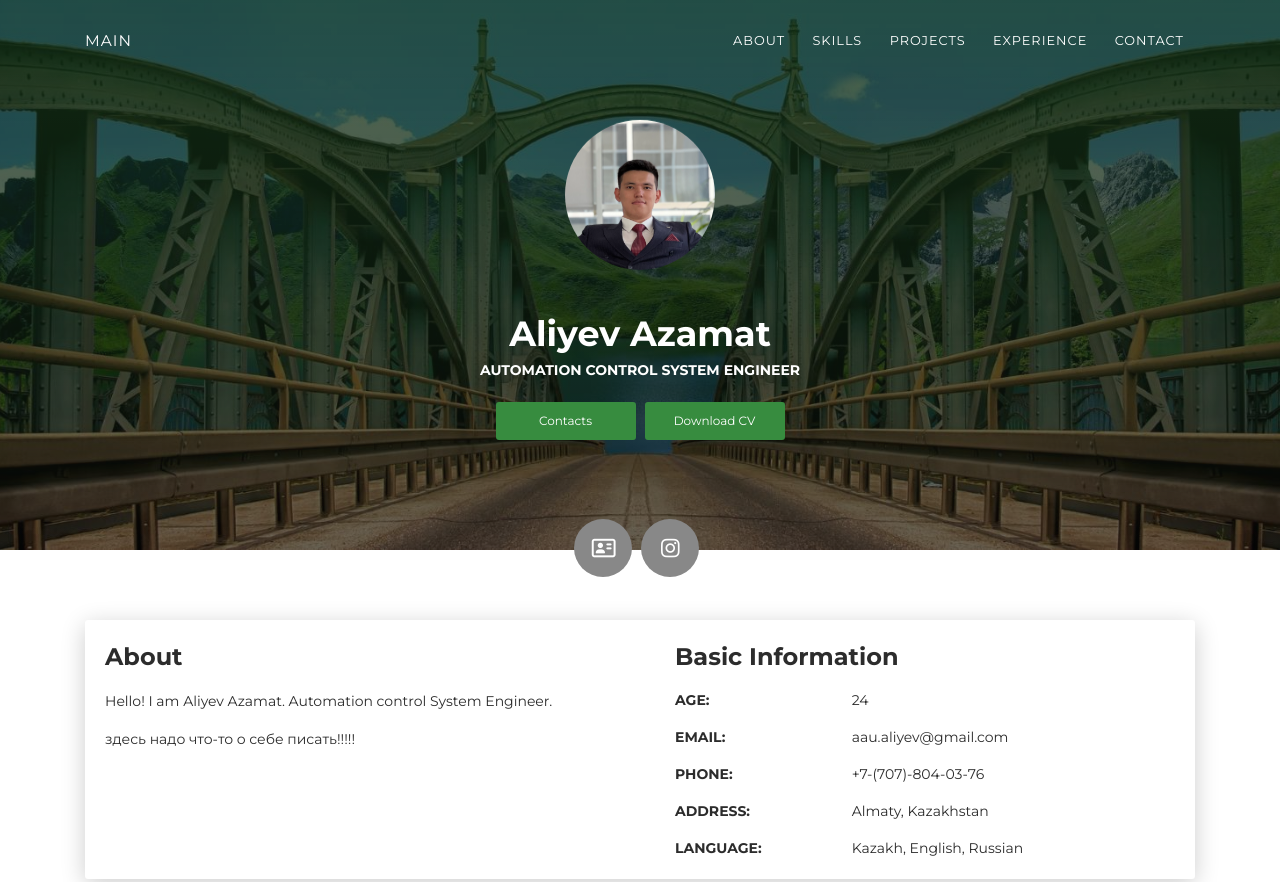
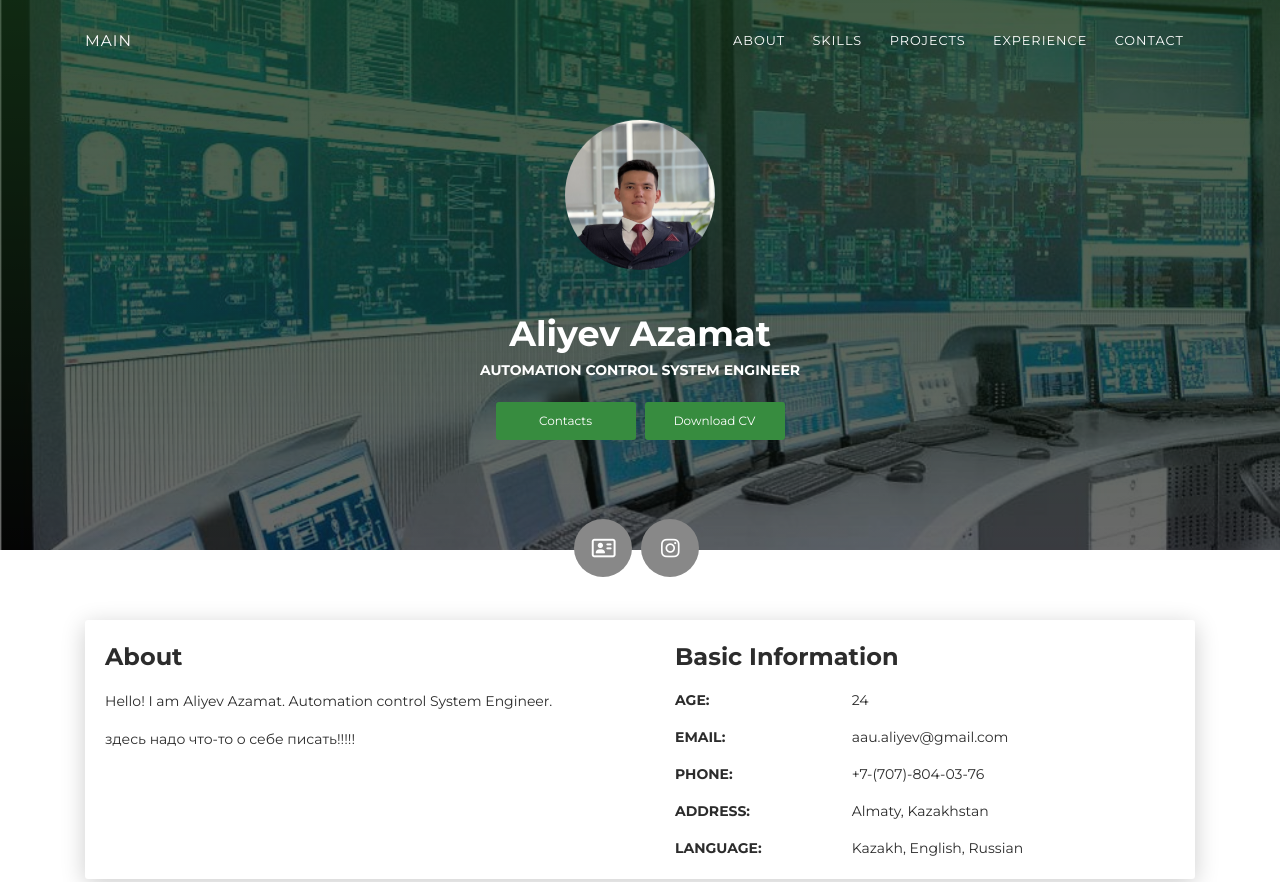
Before and after one commit to aau012/111, a plain HTML site: page index.html in a window 1280 px wide. Shown: the top 882 px of the page. Drawn offline with Linux system fonts and the light colour scheme.

Commit message:
Update index.html

```diff
--- a/index.html
+++ b/index.html
@@ -46,7 +46,7 @@
 <div class="profile-page">
   <div class="wrapper">
     <div class="page-header page-header-small" filter-color="green">
-      <div class="page-header-image" data-parallax="true" style="background-image: url('images/cc-bg-1.jpg')"></div>
+      <div class="page-header-image" data-parallax="true" style="background-image: url('images/ACS_fon.jpg')"></div>
       <div class="container">
         <div class="content-center">
           <div class="cc-profile-image"><a href="#"><img src="images/Azamat.png" alt="Image"/></a></div>
```
